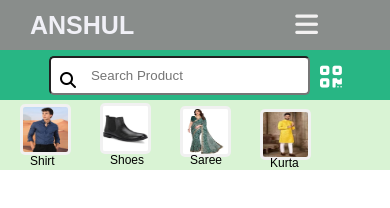
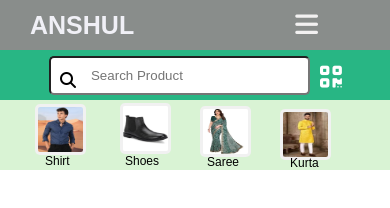
Before and after one commit to Anshul226812/business, a plain HTML site: page index.html in a window 390 px wide. Drawn offline with Linux system fonts and the light colour scheme.

Commit message:
Add files via upload

```diff
--- a/index.html
+++ b/index.html
@@ -41,7 +41,7 @@
   <p>Shoes</p>
   </div>
   <div class="icon-btn3">
-  <img src="image/download (1).webp" href="">
+  <img src="image/download (1).webp" >
   <p>Saree</p>
   </div>
   <div class="icon-btn4">
--- a/style.css
+++ b/style.css
@@ -1,9 +1,8 @@
 @media (max-width: 600px) {
  html, body {
-  margin: 0;              /* remove default body margin */
+  margin: 0;
   padding: 0;
-  overflow-x: hidden;     /* prevent horizontal scroll */
-  -webkit-overflow-scrolling: touch; /* smooth on iOS */
+  overflow-x: hidden;
 }
 
 .header {
@@ -117,14 +116,14 @@ bottom: -40px;
   height:45px;
   border-radius: 5px;
   position: relative;
-  right: -20px;
+  right: -35px;
   bottom: -4px;
   background-color: #fff;
   border: #f1f1f1 solid;
 }
 .icon-btn p{
 position: relative;
-right: -30px;
+right: -45px;
 top: -13px;
 font-family: 'Poppins', sans-serif;
 font-size: 12px;
@@ -134,15 +133,15 @@ font-size: 12px;
   height:45px;
   border-radius: 5px;
   position: relative;
-  right: -100px;
+  right: -120px;
   top: -90px;
   background-color: #fff;
   border: #f1f1f1 solid;
 }
 .icon-btn2 p{
   position: relative;
-  top: -107px;
-  right: -110px;
+  top: -106px;
+  right: -125px;
   font-family: 'Poppins', sans-serif;
 font-size: 12px;
 }
@@ -151,14 +150,14 @@ font-size: 12px;
   height:45px;
   border-radius: 5px;
   position: relative;
-  right: -180px;
+  right: -200px;
   top: -180px;
   background-color: #fff;
   border: #f1f1f1 solid;}
   .icon-btn3 p{
     position: relative;
-    right: -190px;
-    top: -200px;
+    right: -207px;
+    top: -198px;
     font-family: 'Poppins', sans-serif;
 font-size: 12px;
   }
@@ -167,16 +166,17 @@ font-size: 12px;
   height:45px;
   border-radius: 5px;
   position: relative;
-  right: -260px;
+  right: -280px;
   top: -270px;
   background-color: #fff;
   border: #f1f1f1 solid;}
 .icon-btn4 p{
   position: relative;
-  right: -270px;
+  right: -290px;
   top: -290px;
   font-family: 'Poppins', sans-serif;
 font-size: 12px;
 
 }
 }
+@media (max-width: 600px)
```
